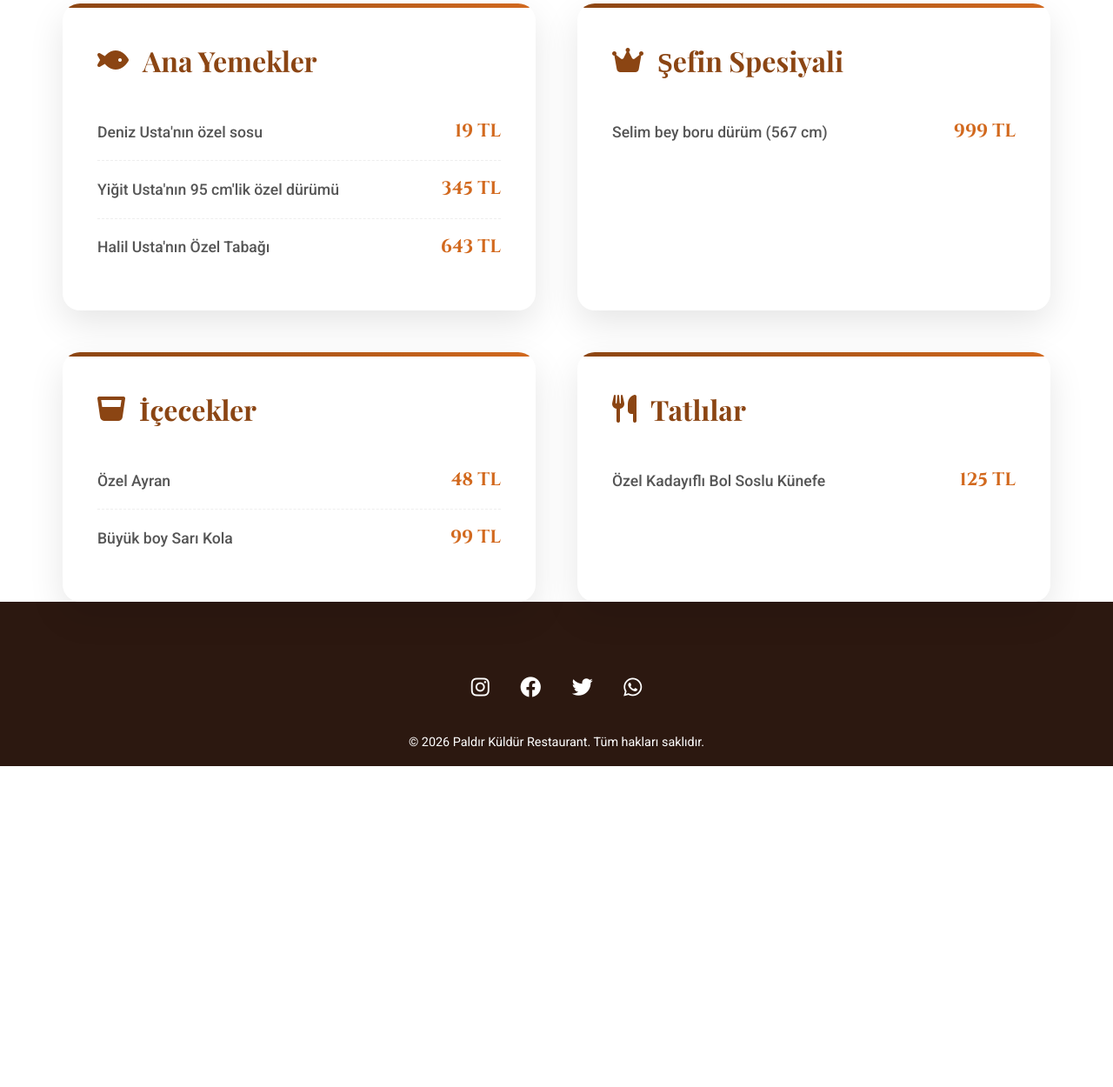
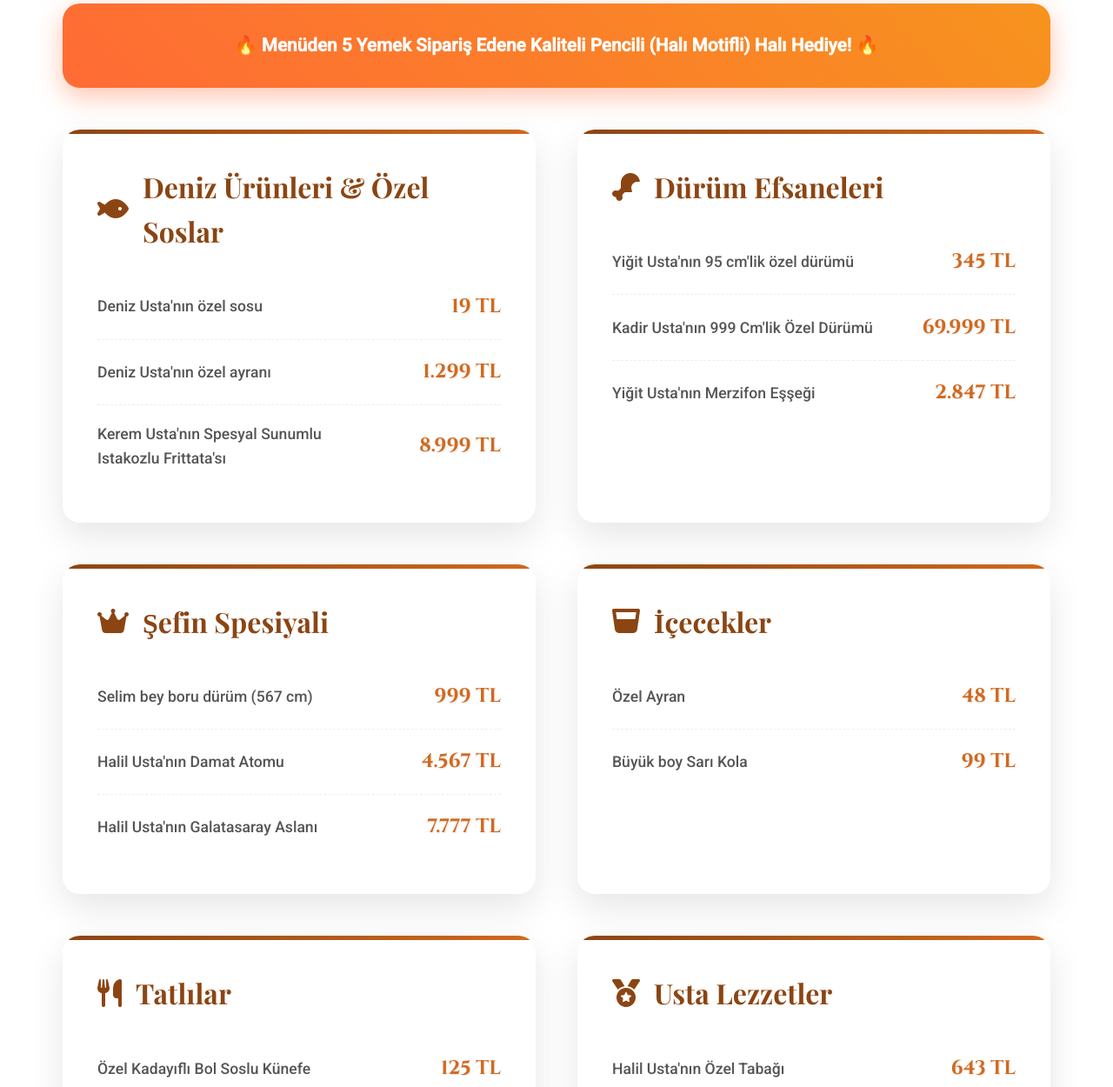
Before and after one commit to RyocDeveloper/Paldirkuldur, a plain HTML site: page index.html in a window 1280 px wide. Shown: the part 937-2187 px from the top of the page at 87% size. Before the commit the page ends 1818 px from the top, so only its background shows below. Drawn offline with nearby package versions, Linux system fonts and the light colour scheme.

Commit message:
Update index.html

```diff
--- a/index.html
+++ b/index.html
@@ -216,6 +216,24 @@
             background: linear-gradient(45deg, #FFD700, #FFA500);
         }
 
+        .promo-banner {
+            background: linear-gradient(45deg, #FF6B35, #F7931E);
+            color: white;
+            text-align: center;
+            padding: 2rem;
+            border-radius: 20px;
+            margin-bottom: 3rem;
+            font-size: 1.3rem;
+            font-weight: 600;
+            box-shadow: 0 10px 30px rgba(255,107,53,0.4);
+            animation: pulse 2s infinite;
+        }
+
+        @keyframes pulse {
+            0%, 100% { transform: scale(1); }
+            50% { transform: scale(1.02); }
+        }
+
         .menu-grid {
             display: grid;
             grid-template-columns: repeat(auto-fit, minmax(350px, 1fr));
@@ -261,15 +279,17 @@
             display: flex;
             justify-content: space-between;
             align-items: center;
-            padding: 1rem 0;
+            padding: 1.2rem 0;
             border-bottom: 1px dashed #eee;
             transition: all 0.3s;
+            position: relative;
         }
 
         .menu-item:hover {
             padding-left: 1rem;
-            background: rgba(255,215,0,0.05);
-            border-radius: 10px;
+            background: linear-gradient(90deg, rgba(255,215,0,0.1), transparent);
+            border-radius: 15px;
+            transform: scale(1.02);
         }
 
         .menu-item:last-child {
@@ -280,13 +300,15 @@
             font-weight: 500;
             color: #555;
             font-size: 1.1rem;
+            max-width: 70%;
         }
 
         .item-price {
             font-family: 'Cinzel', serif;
-            font-size: 1.3rem;
+            font-size: 1.4rem;
             color: #D2691E;
             font-weight: 700;
+            text-shadow: 1px 1px 2px rgba(0,0,0,0.1);
         }
 
         /* Animations */
@@ -300,6 +322,7 @@
         .menu-category:nth-child(2) { animation-delay: 0.2s; }
         .menu-category:nth-child(3) { animation-delay: 0.3s; }
         .menu-category:nth-child(4) { animation-delay: 0.4s; }
+        .menu-category:nth-child(5) { animation-delay: 0.5s; }
 
         @keyframes slideInUp {
             to {
@@ -325,11 +348,12 @@
             color: white;
             font-size: 1.5rem;
             margin: 0 1rem;
-            transition: color 0.3s;
+            transition: color 0.3s, transform 0.3s;
         }
 
         .social-links a:hover {
             color: #FFD700;
+            transform: scale(1.2);
         }
 
         /* Mobile Responsive */
@@ -369,6 +393,11 @@
 
             .section-title {
                 font-size: 2.2rem;
+            }
+
+            .promo-banner {
+                font-size: 1.1rem;
+                padding: 1.5rem;
             }
         }
 
@@ -413,22 +442,44 @@
     <section id="menu" class="menu">
         <h2 class="section-title">Menümüz</h2>
 
+        <div class="promo-banner">
+            🔥 <strong>Menüden 5 Yemek Sipariş Edene Kaliteli Pencili (Halı Motifli) Halı Hediye!</strong> 🔥
+        </div>
+
         <div class="menu-grid">
             <div class="menu-category scroll-animate">
                 <h3 class="category-title">
-                    <i class="fas fa-fish"></i> Ana Yemekler
+                    <i class="fas fa-fish"></i> Deniz Ürünleri & Özel Soslar
                 </h3>
                 <div class="menu-item">
                     <span class="item-name">Deniz Usta'nın özel sosu</span>
                     <span class="item-price">19 TL</span>
                 </div>
                 <div class="menu-item">
+                    <span class="item-name">Deniz Usta'nın özel ayranı</span>
+                    <span class="item-price">1.299 TL</span>
+                </div>
+                <div class="menu-item">
+                    <span class="item-name">Kerem Usta'nın Spesyal Sunumlu Istakozlu Frittata'sı</span>
+                    <span class="item-price">8.999 TL</span>
+                </div>
+            </div>
+
+            <div class="menu-category scroll-animate">
+                <h3 class="category-title">
+                    <i class="fas fa-drumstick-bite"></i> Dürüm Efsaneleri
+                </h3>
+                <div class="menu-item">
                     <span class="item-name">Yiğit Usta'nın 95 cm'lik özel dürümü</span>
                     <span class="item-price">345 TL</span>
                 </div>
                 <div class="menu-item">
-                    <span class="item-name">Halil Usta'nın Özel Tabağı</span>
-                    <span class="item-price">643 TL</span>
+                    <span class="item-name">Kadir Usta'nın 999 Cm'lik Özel Dürümü</span>
+                    <span class="item-price">69.999 TL</span>
+                </div>
+                <div class="menu-item">
+                    <span class="item-name">Yiğit Usta'nın Merzifon Eşşeği</span>
+                    <span class="item-price">2.847 TL</span>
                 </div>
             </div>
 
@@ -439,6 +490,14 @@
                 <div class="menu-item">
                     <span class="item-name">Selim bey boru dürüm (567 cm)</span>
                     <span class="item-price">999 TL</span>
+                </div>
+                <div class="menu-item">
+                    <span class="item-name">Halil Usta'nın Damat Atomu</span>
+                    <span class="item-price">4.567 TL</span>
+                </div>
+                <div class="menu-item">
+                    <span class="item-name">Halil Usta'nın Galatasaray Aslanı</span>
+                    <span class="item-price">7.777 TL</span>
                 </div>
             </div>
 
@@ -464,6 +523,24 @@
                     <span class="item-name">Özel Kadayıflı Bol Soslu Künefe</span>
                     <span class="item-price">125 TL</span>
                 </div>
+                <div class="menu-item">
+                    <span class="item-name">Hüseyin Usta'nın Afgan Künefesi</span>
+                    <span class="item-price">3.141 TL</span>
+                </div>
+                <div class="menu-item">
+                    <span class="item-name">Paldır Küldür Enfes Spesyal Tatlısı</span>
+                    <span class="item-price">1.111 TL</span>
+                </div>
+            </div>
+
+            <div class="menu-category scroll-animate">
+                <h3 class="category-title">
+                    <i class="fas fa-medal"></i> Usta Lezzetler
+                </h3>
+                <div class="menu-item">
+                    <span class="item-name">Halil Usta'nın Özel Tabağı</span>
+                    <span class="item-price">643 TL</span>
+                </div>
             </div>
         </div>
     </section>
@@ -475,7 +552,7 @@
             <a href="#"><i class="fab fa-twitter"></i></a>
             <a href="#"><i class="fab fa-whatsapp"></i></a>
         </div>
-        <p>&copy; 2026 Paldır Küldür Restaurant. Tüm hakları saklıdır.</p>
+        <p>&copy; 2026 Paldır Küldür Restaurant. Tüm hakları saklıdır. 5 yemek = ÜCRETSİZ Halı!</p>
     </footer>
 
     <script>
@@ -540,14 +617,38 @@
             hero.style.transform = `translateY(${speed}px)`;
         });
 
-        // Counter animation (for future use)
-        function animateCounters() {
-            // Placeholder for counters if needed
+        // Price counter animation
+        function animatePrice(element) {
+            const price = parseFloat(element.textContent.replace(/[^d.]/g, ''));
+            let current = 0;
+            const increment = price / 50;
+            const timer = setInterval(() => {
+                current += increment;
+                if (current >= price) {
+                    current = price;
+                    clearInterval(timer);
+                }
+                element.textContent = Math.floor(current) + ' TL';
+            }, 30);
         }
+
+        // Hover price animation
+        document.querySelectorAll('.item-price').forEach(priceEl => {
+            priceEl.addEventListener('mouseenter', () => {
+                animatePrice(priceEl);
+            });
+        });
 
         // Initialize
         document.addEventListener('DOMContentLoaded', () => {
-            animateCounters();
+            // Trigger initial animations
+            setTimeout(() => {
+                document.querySelectorAll('.menu-category').forEach((cat, index) => {
+                    setTimeout(() => {
+                        cat.style.animationPlayState = 'running';
+                    }, index * 200);
+                });
+            }, 500);
         });
     </script>
 </body>
```
